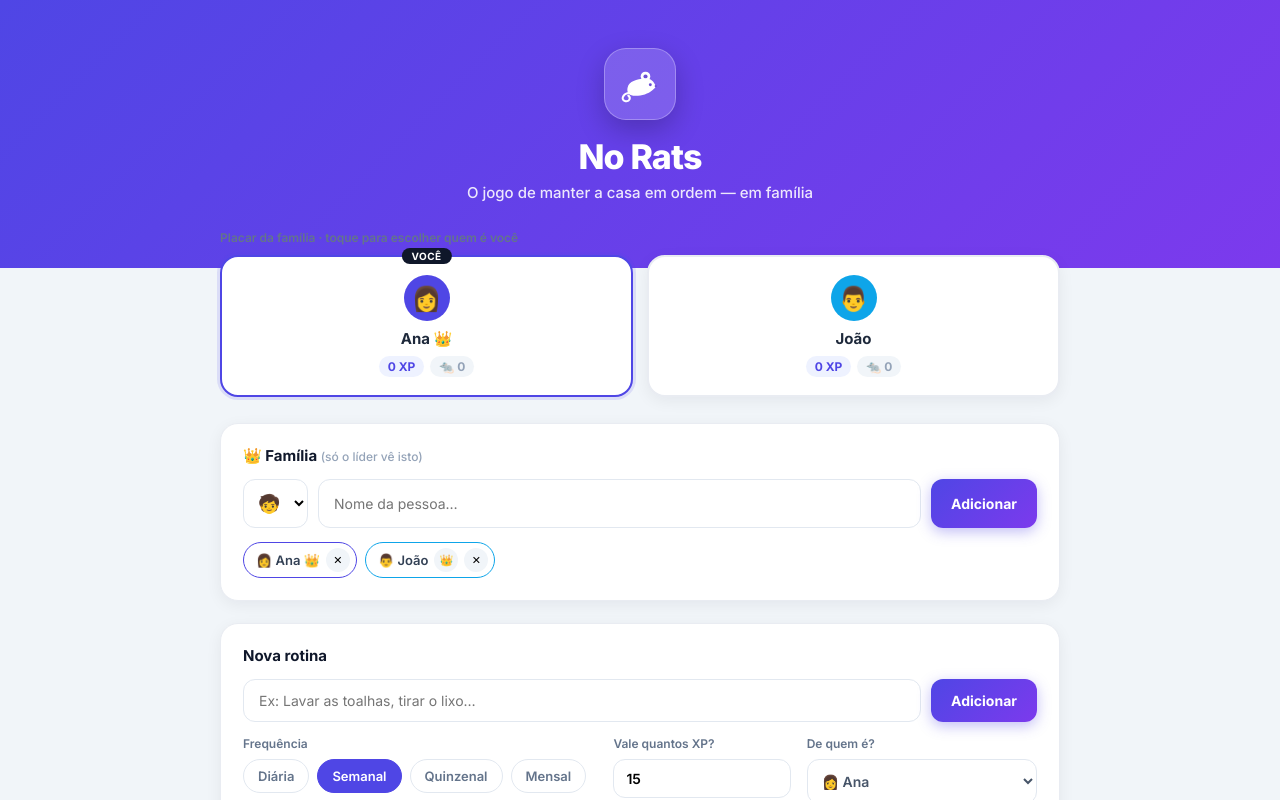
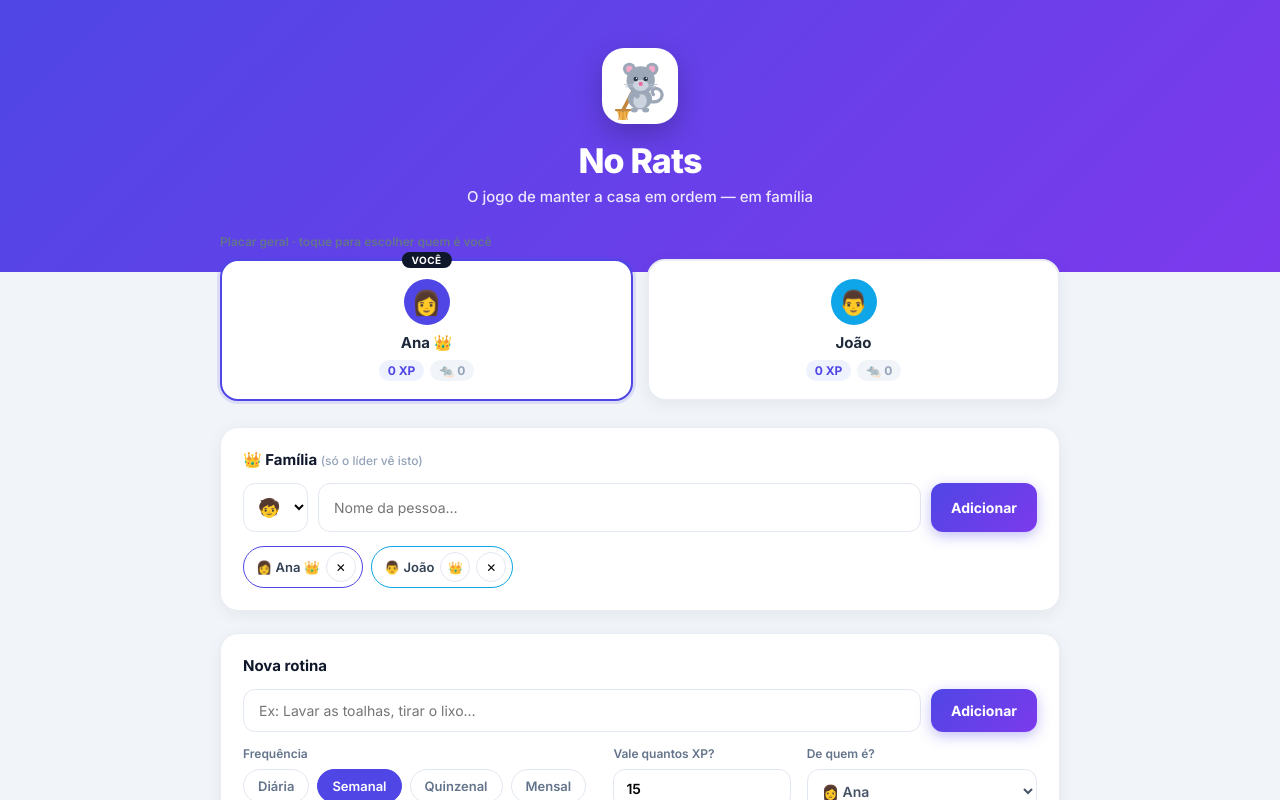
Before and after one commit to cristianamoreira/no-rats, a React (Vite) app in the folder frontend/: page / in a window 1280 px wide. Shown: the top 800 px of the page. Built offline with nearby package versions, Linux system fonts and the light colour scheme.

Commit message:
Onda 1: logo vassoura, calendario, ranking

```diff
--- a/frontend/src/App.jsx
+++ b/frontend/src/App.jsx
@@ -9,7 +9,8 @@ const FREQUENCIES = {
 
 const COLORS = ['#4f46e5', '#0ea5e9', '#f59e0b', '#ec4899', '#10b981', '#8b5cf6']
 const EMOJIS = ['👩', '👨', '🧒', '👧', '👦', '🧑', '👵', '👴', '🐱', '🐶']
-const WEEKDAYS = ['Domingo', 'Segunda', 'Terça', 'Quarta', 'Quinta', 'Sexta', 'Sábado']
+const WD_SHORT = ['Seg', 'Ter', 'Qua', 'Qui', 'Sex', 'Sáb', 'Dom']
+const MEDALS = ['🥇', '🥈', '🥉']
 
 const SUGGESTIONS = [
   { title: 'Tirar o lixo', freq: 'diaria' },
@@ -31,6 +32,14 @@ function addDays(dateStr, n) {
 function daysSince(dateStr) {
   if (!dateStr) return null
   return Math.round((Date.parse(todayStr()) - Date.parse(dateStr)) / MS)
+}
+function weekStartOf(dateStr) {
+  const day = new Date(dateStr + 'T00:00:00Z').getUTCDay()
+  const offset = (day + 6) % 7
+  return addDays(dateStr, -offset)
+}
+function ddmm(dateStr) {
+  return `${dateStr.slice(8, 10)}/${dateStr.slice(5, 7)}`
 }
 
 function getStatus(routine) {
@@ -54,27 +63,30 @@ function getStatus(routine) {
 
 function RatLogo() {
   return (
-    <svg viewBox="0 0 64 64" aria-hidden="true">
-      <path
-        d="M15 45 C 6 47 4 56 11 57 C 17 58 19 52 15 49"
-        fill="none"
-        stroke="currentColor"
-        strokeWidth="3"
-        strokeLinecap="round"
-      />
-      <circle cx="40" cy="21" r="7" fill="currentColor" />
-      <circle cx="40" cy="21" r="3" fill="#6d4fd6" />
-      <path
-        d="M55 35
-           C 52 27 46 23 39 24
-           C 27 25 16 28 14 37
-           C 12.5 43 15 48 22 49
-           C 32 50 43 47 50 41
-           C 53 38.5 55 37 55 35 Z"
-        fill="currentColor"
-      />
-      <circle cx="47" cy="33" r="2.1" fill="#6d4fd6" />
-      <circle cx="55" cy="35" r="1.7" fill="#6d4fd6" />
+    <svg viewBox="0 0 96 96" aria-hidden="true">
+      <path d="M63 70 C 80 73 84 56 73 52 C 67 49.5 63 56 67 60" fill="none" stroke="#9ca7b8" strokeWidth="4.5" strokeLinecap="round" />
+      <path d="M15 82 L33 82 L28 96 L20 96 Z" fill="#f0b24a" />
+      <path d="M20 82 L18 96 M24 82 L24 96 M28 82 L30 96" stroke="#d98b2b" strokeWidth="1.3" />
+      <path d="M14 82 L34 82" stroke="#c1873f" strokeWidth="3" strokeLinecap="round" />
+      <line x1="24" y1="82" x2="44" y2="44" stroke="#c1873f" strokeWidth="5" strokeLinecap="round" />
+      <ellipse cx="48" cy="66" rx="17" ry="15" fill="#9ca7b8" />
+      <ellipse cx="48" cy="69" rx="9.5" ry="10.5" fill="#cbd3df" />
+      <ellipse cx="40" cy="82" rx="5" ry="3.5" fill="#9ca7b8" />
+      <ellipse cx="56" cy="82" rx="5" ry="3.5" fill="#9ca7b8" />
+      <path d="M44 62 C 40 56 40 50 43 46" fill="none" stroke="#9ca7b8" strokeWidth="7" strokeLinecap="round" />
+      <circle cx="43" cy="45" r="5" fill="#aab3c1" />
+      <circle cx="33" cy="24" r="9" fill="#9ca7b8" />
+      <circle cx="65" cy="24" r="9" fill="#9ca7b8" />
+      <circle cx="33" cy="24" r="4.5" fill="#f4a9c7" />
+      <circle cx="65" cy="24" r="4.5" fill="#f4a9c7" />
+      <circle cx="49" cy="40" r="20" fill="#9ca7b8" />
+      <ellipse cx="49" cy="47" rx="11" ry="8" fill="#cbd3df" />
+      <circle cx="42" cy="38" r="3.2" fill="#2b3547" />
+      <circle cx="56" cy="38" r="3.2" fill="#2b3547" />
+      <circle cx="43" cy="37" r="1" fill="#fff" />
+      <circle cx="57" cy="37" r="1" fill="#fff" />
+      <circle cx="49" cy="45" r="3" fill="#ef6aa0" />
+      <path d="M38 46 H 26 M38 49 H 28 M60 46 H 72 M60 49 H 70" stroke="#b8c0cc" strokeWidth="1.3" strokeLinecap="round" />
     </svg>
   )
 }
@@ -100,7 +112,7 @@ function defaultState() {
     lastDone: null,
     penalized: false,
   }))
-  return { members, leaderId: 'm1', activeId: 'm1', routines }
+  return { members, leaderId: 'm1', activeId: 'm1', routines, log: [] }
 }
 
 function loadState() {
@@ -108,7 +120,10 @@ function loadState() {
     const raw = localStorage.getItem('norats_v2')
     if (raw) {
       const s = JSON.parse(raw)
-      if (Array.isArray(s.members) && Array.isArray(s.routines)) return s
+      if (Array.isArray(s.members) && Array.isArray(s.routines)) {
+        if (!Array.isArray(s.log)) s.log = []
+        return s
+      }
     }
   } catch (e) {}
   return defaultState()
@@ -117,7 +132,9 @@ function loadState() {
 export default function App() {
   const [state, setState] = useState(loadState)
   const [toast, setToast] = useState(null)
-  const [view, setView] = useState('hoje')
+  const [tab, setTab] = useState('hoje')
+  const [weekOffset, setWeekOffset] = useState(0)
+  const [selDay, setSelDay] = useState(todayStr())
 
   const [rTitle, setRTitle] = useState('')
   const [rFreq, setRFreq] = useState('semanal')
@@ -151,7 +168,7 @@ export default function App() {
     })
   }, [])
 
-  const { members, leaderId, activeId, routines } = state
+  const { members, leaderId, activeId, routines, log } = state
   const active = members.find((m) => m.id === activeId) || members[0]
   const isLeader = active && active.id === leaderId
 
@@ -161,12 +178,10 @@ export default function App() {
   }
 
   const setActive = (id) => setState((p) => ({ ...p, activeId: id }))
-
   const setFreqForm = (key) => {
     setRFreq(key)
     setRXp(FREQUENCIES[key].xp)
   }
-
   const useSuggestion = (sug) => {
     setRTitle(sug.title)
     setFreqForm(sug.freq)
@@ -219,10 +234,12 @@ export default function App() {
     const owner = members.find((m) => m.id === routine.ownerId)
     const creditId = stealerId || routine.ownerId
     const credit = members.find((m) => m.id === creditId)
+    const entry = { id: 'l' + Date.now(), memberId: creditId, title: routine.title, xp: routine.xp, date: today }
     setState((p) => ({
       ...p,
       members: p.members.map((m) => (m.id === creditId ? { ...m, xp: m.xp + routine.xp } : m)),
       routines: p.routines.map((r) => (r.id === id ? { ...r, lastDone: today, penalized: false } : r)),
+      log: [...p.log, entry],
     }))
     if (stealerId && owner && stealerId !== owner.id) {
       showToast(`🥷 ${credit.name} roubou a tarefa de ${owner.name}! +${routine.xp} XP`)
@@ -233,31 +250,33 @@ export default function App() {
 
   const updateFreq = (id, newFreq) =>
     setState((p) => ({ ...p, routines: p.routines.map((r) => (r.id === id ? { ...r, freq: newFreq } : r)) }))
-
   const removeRoutine = (id) =>
     setState((p) => ({ ...p, routines: p.routines.filter((r) => r.id !== id) }))
-
   const memberById = (id) => members.find((m) => m.id === id)
 
   const withStatus = routines.map((r) => ({ ...r, status: getStatus(r) }))
   withStatus.sort((a, b) => b.status.sort - a.status.sort)
 
   const today = todayStr()
-  const weekDays = []
-  for (let i = 0; i < 7; i++) weekDays.push({ offset: i, date: addDays(today, i), items: [] })
-  routines.forEach((r) => {
-    const freq = FREQUENCIES[r.freq] || FREQUENCIES.semanal
-    const due = r.lastDone ? addDays(r.lastDone, freq.days) : today
-    let diff = Math.round((Date.parse(due) - Date.parse(today)) / MS)
-    if (diff < 0) diff = 0
-    if (diff <= 6) weekDays[diff].items.push(r)
-  })
-  const dayLabel = (d) => {
-    if (d.offset === 0) return 'Hoje'
-    if (d.offset === 1) return 'Amanhã'
-    const wd = WEEKDAYS[new Date(d.date + 'T00:00:00Z').getUTCDay()]
-    return `${wd} · ${d.date.slice(8, 10)}/${d.date.slice(5, 7)}`
+  const wkStart = weekStartOf(today)
+  const wkEnd = addDays(wkStart, 6)
+  const monthCur = today.slice(0, 7)
+  const sumPts = (filterFn) =>
+    members
+      .map((m) => ({ m, pts: log.filter((l) => l.memberId === m.id && filterFn(l.date)).reduce((a, l) => a + l.xp, 0) }))
+      .sort((a, b) => b.pts - a.pts)
+  const weekRank = sumPts((d) => d >= wkStart && d <= wkEnd)
+  const monthRank = sumPts((d) => d.slice(0, 7) === monthCur)
+
+  const calStart = addDays(weekStartOf(today), weekOffset * 7)
+  const calDays = []
+  for (let i = 0; i < 7; i++) calDays.push(addDays(calStart, i))
+  const checkinsOn = (date) => log.filter((l) => l.date === date)
+  const membersOn = (date) => {
+    const ids = [...new Set(checkinsOn(date).map((l) => l.memberId))]
+    return ids.map((id) => memberById(id)).filter(Boolean)
   }
+  const selCheckins = checkinsOn(selDay)
 
   return (
     <div className="nr-app">
@@ -271,17 +290,12 @@ export default function App() {
       </header>
 
       <main className="nr-container">
-        <div className="nr-field-label" style={{ marginBottom: '10px' }}>Placar da família · toque para escolher quem é você</div>
+        <div className="nr-field-label" style={{ marginBottom: '10px' }}>Placar geral · toque para escolher quem é você</div>
         <section className="nr-scoreboard">
           {members.map((m) => {
             const isActive = m.id === activeId
             return (
-              <button
-                key={m.id}
-                className="nr-player"
-                onClick={() => setActive(m.id)}
-                style={isActive ? { borderColor: m.color, boxShadow: `0 0 0 3px ${m.color}22` } : undefined}
-              >
+              <button key={m.id} className="nr-player" onClick={() => setActive(m.id)} style={isActive ? { borderColor: m.color, boxShadow: `0 0 0 3px ${m.color}22` } : undefined}>
                 <div className="nr-avatar" style={{ background: m.color }}>{m.emoji}</div>
                 <div className="nr-player-name">{m.name} {m.id === leaderId ? '👑' : ''}</div>
                 <div className="nr-player-stats">
@@ -301,14 +315,7 @@ export default function App() {
               <select className="nr-emoji-select" value={pEmoji} onChange={(e) => setPEmoji(e.target.value)}>
                 {EMOJIS.map((e) => <option key={e} value={e}>{e}</option>)}
               </select>
-              <input
-                className="nr-input"
-                type="text"
-                placeholder="Nome da pessoa…"
-                value={pName}
-                onChange={(e) => setPName(e.target.value)}
-                onKeyPress={(e) => e.key === 'Enter' && addMember()}
-              />
+              <input className="nr-input" type="text" placeholder="Nome da pessoa…" value={pName} onChange={(e) => setPName(e.target.value)} onKeyPress={(e) => e.key === 'Enter' && addMember()} />
               <button className="nr-btn nr-btn-primary" onClick={addMember}>Adicionar</button>
             </div>
             <div className="nr-member-chips">
@@ -327,14 +334,7 @@ export default function App() {
           <section className="nr-panel">
             <h2 className="nr-h">Nova rotina</h2>
             <div className="nr-row">
-              <input
-                className="nr-input"
-                type="text"
-                placeholder="Ex: Lavar as toalhas, tirar o lixo…"
-                value={rTitle}
-                onChange={(e) => setRTitle(e.target.value)}
-                onKeyPress={(e) => e.key === 'Enter' && addRoutine()}
-              />
+              <input className="nr-input" type="text" placeholder="Ex: Lavar as toalhas, tirar o lixo…" value={rTitle} onChange={(e) => setRTitle(e.target.value)} onKeyPress={(e) => e.key === 'Enter' && addRoutine()} />
               <button className="nr-btn nr-btn-primary" onClick={addRoutine}>Adicionar</button>
             </div>
             <div className="nr-form-grid">
@@ -342,9 +342,7 @@ export default function App() {
                 <div className="nr-field-label">Frequência</div>
                 <div className="nr-pills">
                   {Object.entries(FREQUENCIES).map(([key, f]) => (
-                    <button key={key} className="nr-pill" onClick={() => setFreqForm(key)} style={rFreq === key ? { background: '#4f46e5', borderColor: '#4f46e5', color: '#fff' } : undefined}>
-                      {f.label}
-                    </button>
+                    <button key={key} className="nr-pill" onClick={() => setFreqForm(key)} style={rFreq === key ? { background: '#4f46e5', borderColor: '#4f46e5', color: '#fff' } : undefined}>{f.label}</button>
                   ))}
                 </div>
               </div>
@@ -361,19 +359,18 @@ export default function App() {
             </div>
             <div className="nr-field-label" style={{ marginTop: '16px' }}>💡 Sugestões — toque para preencher</div>
             <div className="nr-suggests">
-              {SUGGESTIONS.map((s) => (
-                <button key={s.title} className="nr-suggest" onClick={() => useSuggestion(s)}>+ {s.title}</button>
-              ))}
+              {SUGGESTIONS.map((s) => <button key={s.title} className="nr-suggest" onClick={() => useSuggestion(s)}>+ {s.title}</button>)}
             </div>
           </section>
         )}
 
         <div className="nr-toggle">
-          <button className={view === 'hoje' ? 'active' : ''} onClick={() => setView('hoje')}>Hoje</button>
-          <button className={view === 'semana' ? 'active' : ''} onClick={() => setView('semana')}>Semana</button>
+          <button className={tab === 'hoje' ? 'active' : ''} onClick={() => setTab('hoje')}>Hoje</button>
+          <button className={tab === 'calendario' ? 'active' : ''} onClick={() => setTab('calendario')}>Calendário</button>
+          <button className={tab === 'ranking' ? 'active' : ''} onClick={() => setTab('ranking')}>Ranking</button>
         </div>
 
-        {view === 'hoje' ? (
+        {tab === 'hoje' && (
           <section>
             <h2 className="nr-list-title">Rotinas da casa · {routines.length}</h2>
             {routines.length === 0 ? (
@@ -422,40 +419,88 @@ export default function App() {
               </div>
             )}
           </section>
-        ) : (
+        )}
+
+        {tab === 'calendario' && (
           <section>
-            <h2 className="nr-list-title">Próximos 7 dias</h2>
-            {weekDays.map((d) => (
-              <div className="nr-week-day" key={d.offset}>
-                <div className="nr-week-head">{dayLabel(d)}</div>
-                {d.items.length === 0 ? (
-                  <div className="nr-week-empty">— nada previsto —</div>
-                ) : (
-                  d.items.map((r) => {
-                    const owner = memberById(r.ownerId)
-                    const doneToday = r.lastDone === todayStr()
-                    return (
-                      <div className="nr-week-item" key={r.id}>
-                        <span>
-                          <strong>{r.title}</strong>
-                          {owner && <span className="nr-owner-tag" style={{ background: owner.color, marginLeft: '8px' }}>{owner.emoji} {owner.name}</span>}
-                        </span>
-                        {doneToday ? (
-                          <button className="nr-btn nr-done-today nr-btn-sm">✓ Feita</button>
-                        ) : (
-                          <button className="nr-btn nr-complete nr-btn-sm" onClick={() => completeTask(r.id)}>Feita</button>
-                        )}
-                      </div>
-                    )
-                  })
-                )}
+            <div className="nr-cal-nav">
+              <button className="nr-mini" onClick={() => setWeekOffset(weekOffset - 1)}>◀</button>
+              <span className="nr-cal-range">{ddmm(calStart)} – {ddmm(addDays(calStart, 6))}</span>
+              <button className="nr-mini" onClick={() => setWeekOffset(weekOffset + 1)}>▶</button>
+            </div>
+            <div className="nr-cal-grid">
+              {calDays.map((date, i) => {
+                const isToday = date === today
+                const isSel = date === selDay
+                const ppl = membersOn(date)
+                return (
+                  <button key={date} className={`nr-cal-cell${isSel ? ' sel' : ''}${isToday ? ' today' : ''}`} onClick={() => setSelDay(date)}>
+                    <div className="nr-cal-wd">{WD_SHORT[i]}</div>
+                    <div className="nr-cal-day">{date.slice(8, 10)}</div>
+                    <div className="nr-cal-dots">
+                      {ppl.slice(0, 4).map((m) => <span key={m.id} className="nr-dot" style={{ background: m.color }} />)}
+                    </div>
+                  </button>
+                )
+              })}
+            </div>
+            <h2 className="nr-list-title" style={{ marginTop: '20px' }}>
+              Check-ins de {selDay === today ? 'hoje' : ddmm(selDay)} · {selCheckins.length}
+            </h2>
+            {selCheckins.length === 0 ? (
+              <div className="nr-empty" style={{ padding: '30px' }}>Nenhum check-in nesse dia.</div>
+            ) : (
+              <div className="nr-tasks">
+                {selCheckins.map((l) => {
+                  const m = memberById(l.memberId)
+                  return (
+                    <div className="nr-week-item" key={l.id}>
+                      <span>
+                        {m && <span className="nr-owner-tag" style={{ background: m.color, marginRight: '8px' }}>{m.emoji} {m.name}</span>}
+                        <strong>{l.title}</strong>
+                      </span>
+                      <span className="nr-xp-pill">+{l.xp} XP</span>
+                    </div>
+                  )
+                })}
               </div>
-            ))}
+            )}
+          </section>
+        )}
+
+        {tab === 'ranking' && (
+          <section>
+            <RankBlock title="🏆 Ranking da semana" subtitle={`${ddmm(wkStart)} – ${ddmm(wkEnd)}`} rows={weekRank} />
+            <RankBlock title="📅 Ranking do mês" subtitle={monthCur.slice(5, 7) + '/' + monthCur.slice(0, 4)} rows={monthRank} />
           </section>
         )}
 
         <footer className="nr-footer">No Rats · seus dados ficam salvos com segurança neste navegador</footer>
       </main>
+    </div>
+  )
+}
+
+function RankBlock({ title, subtitle, rows }) {
+  const hasPts = rows.some((r) => r.pts > 0)
+  return (
+    <div className="nr-panel" style={{ marginBottom: '18px' }}>
+      <div className="nr-rank-head">
+        <h2 className="nr-h" style={{ margin: 0 }}>{title}</h2>
+        <span className="nr-hint">{subtitle}</span>
+      </div>
+      {!hasPts ? (
+        <div className="nr-week-empty" style={{ padding: '8px 0' }}>Ninguém pontuou ainda neste período.</div>
+      ) : (
+        rows.map((r, i) => (
+          <div className="nr-rank-row" key={r.m.id}>
+            <span className="nr-rank-pos">{MEDALS[i] || `${i + 1}º`}</span>
+            <div className="nr-avatar nr-avatar-sm" style={{ background: r.m.color }}>{r.m.emoji}</div>
+            <span className="nr-rank-name">{r.m.name}</span>
+            <span className="nr-rank-pts">{r.pts} XP</span>
+          </div>
+        ))
+      )}
     </div>
   )
 }
@@ -466,8 +511,8 @@ const CSS = `
 body { margin: 0; }
 .nr-app { min-height: 100vh; background: #f1f5f9; font-family: 'Inter', -apple-system, BlinkMacSystemFont, 'Segoe UI', sans-serif; color: #0f172a; -webkit-font-smoothing: antialiased; }
 .nr-hero { background: linear-gradient(135deg, #4f46e5 0%, #7c3aed 100%); padding: 48px 20px 66px; text-align: center; color: #fff; }
-.nr-logo { width: 72px; height: 72px; margin: 0 auto; border-radius: 22px; background: rgba(255,255,255,0.16); border: 1px solid rgba(255,255,255,0.28); display: flex; align-items: center; justify-content: center; box-shadow: 0 10px 28px rgba(0,0,0,0.22); }
-.nr-logo svg { width: 44px; height: 44px; color: #fff; }
+.nr-logo { width: 76px; height: 76px; margin: 0 auto; border-radius: 22px; background: #ffffff; border: 1px solid rgba(255,255,255,0.6); display: flex; align-items: center; justify-content: center; box-shadow: 0 10px 28px rgba(0,0,0,0.22); overflow: hidden; }
+.nr-logo svg { width: 68px; height: 68px; }
 .nr-wordmark { font-size: 34px; font-weight: 800; letter-spacing: -0.025em; margin: 16px 0 6px; }
 .nr-tagline { opacity: 0.88; font-size: 15px; margin: 0; font-weight: 500; }
 .nr-container { max-width: 880px; margin: -38px auto 0; padding: 0 20px 64px; }
@@ -475,6 +520,7 @@ body { margin: 0; }
 .nr-player { position: relative; background: #fff; border: 2px solid #e9ecf2; border-radius: 18px; padding: 18px 14px; cursor: pointer; text-align: center; font-family: inherit; box-shadow: 0 4px 16px rgba(15,23,42,0.06); transition: transform 0.15s ease, box-shadow 0.15s ease; }
 .nr-player:hover { transform: translateY(-2px); }
 .nr-avatar { width: 46px; height: 46px; border-radius: 50%; display: flex; align-items: center; justify-content: center; font-size: 24px; margin: 0 auto 8px; }
+.nr-avatar-sm { width: 34px; height: 34px; font-size: 18px; margin: 0; }
 .nr-player-name { font-weight: 700; font-size: 15px; color: #1e293b; margin-bottom: 8px; }
 .nr-player-stats { display: flex; gap: 6px; justify-content: center; flex-wrap: wrap; }
 .nr-xp-pill { background: #eef2ff; color: #4f46e5; font-weight: 700; font-size: 12px; padding: 3px 9px; border-radius: 999px; }
@@ -505,10 +551,10 @@ body { margin: 0; }
 .nr-suggest:hover { border-color: #6366f1; color: #4f46e5; }
 .nr-member-chips { display: flex; gap: 8px; flex-wrap: wrap; }
 .nr-member-chip { display: flex; align-items: center; gap: 6px; border: 1.5px solid #e2e8f0; border-radius: 999px; padding: 5px 6px 5px 12px; font-size: 13px; font-weight: 600; color: #334155; }
-.nr-mini { width: 24px; height: 24px; border: none; border-radius: 50%; background: #f1f5f9; cursor: pointer; font-size: 11px; display: flex; align-items: center; justify-content: center; }
-.nr-mini:hover { background: #e2e8f0; }
+.nr-mini { min-width: 30px; height: 30px; border: 1.5px solid #e2e8f0; border-radius: 50%; background: #fff; cursor: pointer; font-size: 12px; display: inline-flex; align-items: center; justify-content: center; font-family: inherit; }
+.nr-mini:hover { background: #f1f5f9; }
 .nr-toggle { display: inline-flex; background: #e5e9f0; border-radius: 12px; padding: 3px; gap: 2px; margin-bottom: 18px; }
-.nr-toggle button { border: none; background: transparent; padding: 8px 18px; border-radius: 9px; font-weight: 700; font-size: 13px; color: #64748b; cursor: pointer; font-family: inherit; }
+.nr-toggle button { border: none; background: transparent; padding: 8px 16px; border-radius: 9px; font-weight: 700; font-size: 13px; color: #64748b; cursor: pointer; font-family: inherit; }
 .nr-toggle button.active { background: #fff; color: #4f46e5; box-shadow: 0 1px 4px rgba(0,0,0,0.10); }
 .nr-list-title { font-size: 15px; font-weight: 700; color: #334155; margin: 0 0 14px; }
 .nr-tasks { display: grid; gap: 12px; }
@@ -532,10 +578,25 @@ body { margin: 0; }
 .nr-del { background: #f1f5f9; color: #94a3b8; }
 .nr-del:hover { background: #fee2e2; color: #ef4444; }
 .nr-empty { background: #fff; border: 1.5px dashed #cbd5e1; border-radius: 16px; padding: 44px 24px; text-align: center; color: #94a3b8; font-size: 15px; font-weight: 500; }
-.nr-week-day { margin-bottom: 18px; }
-.nr-week-head { font-size: 13px; font-weight: 700; color: #334155; margin-bottom: 8px; }
+.nr-cal-nav { display: flex; align-items: center; justify-content: center; gap: 16px; margin-bottom: 14px; }
+.nr-cal-range { font-weight: 700; font-size: 14px; color: #334155; }
+.nr-cal-grid { display: grid; grid-template-columns: repeat(7, 1fr); gap: 6px; }
+.nr-cal-cell { background: #fff; border: 1.5px solid #e9ecf2; border-radius: 12px; padding: 10px 4px 8px; cursor: pointer; font-family: inherit; text-align: center; transition: all 0.12s ease; }
+.nr-cal-cell:hover { border-color: #cbd5e1; }
+.nr-cal-cell.today { border-color: #c7d2fe; background: #eef2ff; }
+.nr-cal-cell.sel { border-color: #4f46e5; box-shadow: 0 0 0 2px rgba(79,70,229,0.15); }
+.nr-cal-wd { font-size: 10px; font-weight: 700; color: #94a3b8; text-transform: uppercase; }
+.nr-cal-day { font-size: 18px; font-weight: 800; color: #1e293b; margin: 2px 0 5px; }
+.nr-cal-dots { display: flex; gap: 3px; justify-content: center; min-height: 8px; flex-wrap: wrap; }
+.nr-dot { width: 7px; height: 7px; border-radius: 50%; display: inline-block; }
 .nr-week-item { display: flex; justify-content: space-between; align-items: center; gap: 10px; background: #fff; border: 1px solid #e9ecf2; border-radius: 12px; padding: 11px 14px; margin-bottom: 8px; box-shadow: 0 1px 4px rgba(15,23,42,0.04); font-size: 14px; color: #1e293b; }
-.nr-week-empty { font-size: 13px; color: #cbd5e1; padding: 2px 2px 6px; }
+.nr-week-empty { font-size: 13px; color: #94a3b8; }
+.nr-rank-head { display: flex; align-items: baseline; justify-content: space-between; margin-bottom: 12px; }
+.nr-rank-row { display: flex; align-items: center; gap: 12px; padding: 9px 0; border-top: 1px solid #f1f5f9; }
+.nr-rank-row:first-of-type { border-top: none; }
+.nr-rank-pos { font-size: 18px; font-weight: 800; width: 34px; text-align: center; color: #64748b; }
+.nr-rank-name { font-weight: 700; font-size: 15px; color: #1e293b; flex: 1; }
+.nr-rank-pts { font-weight: 800; font-size: 15px; color: #4f46e5; }
 .nr-footer { text-align: center; margin-top: 40px; color: #94a3b8; font-size: 13px; font-weight: 500; }
 .nr-toast { position: fixed; top: 24px; left: 50%; transform: translate(-50%, 0); background: #0f172a; color: #fff; padding: 13px 24px; border-radius: 999px; font-weight: 600; font-size: 14px; box-shadow: 0 14px 36px rgba(0,0,0,0.32); z-index: 1000; animation: nrpop 0.25s ease; max-width: 90vw; text-align: center; }
 @keyframes nrpop { from { opacity: 0; transform: translate(-50%, -10px); } to { opacity: 1; transform: translate(-50%, 0); } }
```
